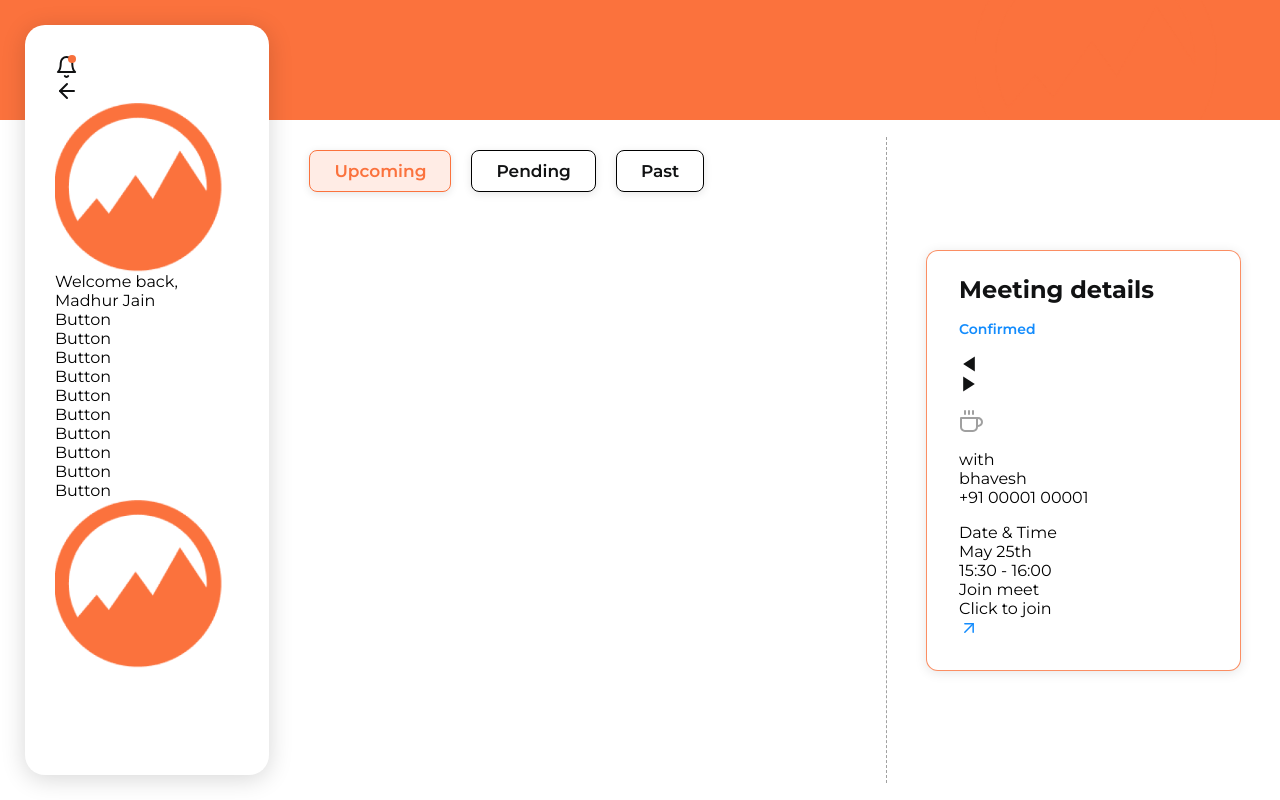
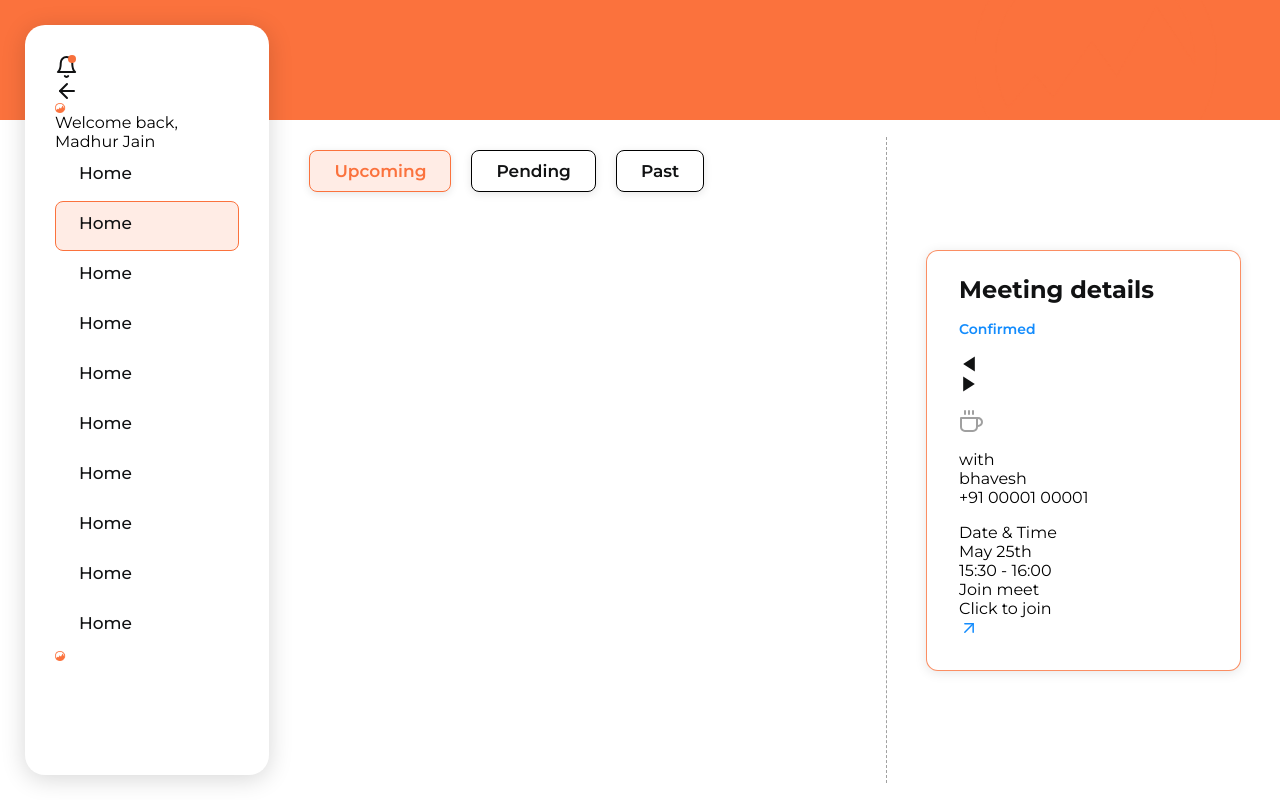
Before and after one commit to dvm-bitspilani/cel-conquest-2024, a React (Vite) app: page /dashboard/meetings in a window 1280 px wide. Built offline with nearby package versions, Linux system fonts and the light colour scheme.

Commit message:
style: sidebar button

```diff
--- a/src/components/Dashboard/Sidebar/Button/Button.jsx
+++ b/src/components/Dashboard/Sidebar/Button/Button.jsx
@@ -1,4 +1,10 @@
-const Button = () => {
-  return <div>Button</div>;
+import styles from "./button.module.scss";
+
+const Button = ({ active, text }) => {
+  return (
+    <div className={`${styles.Button} ${active ? styles.active : null}`}>
+      {text}
+    </div>
+  );
 };
 export default Button;
--- a/src/components/Dashboard/Sidebar/Button/button.module.scss
+++ b/src/components/Dashboard/Sidebar/Button/button.module.scss
@@ -0,0 +1,21 @@
+.Button {
+  padding: 12px 24px 12px 24px;
+  border-radius: 8px;
+  color: #111213;
+  font-size: 17px;
+  font-style: normal;
+  font-weight: 500;
+  height: 50px;
+  border: 0px solid #fb723d;
+  &:hover {
+    cursor: pointer;
+    border: 1px solid #fb723d;
+    padding: 11px 23px;
+  }
+}
+
+.active {
+  border: 1px solid #fb723d;
+  background: #ffece5;
+  padding: 11px 23px;
+}
--- a/src/components/Dashboard/Sidebar/Sidebar.jsx
+++ b/src/components/Dashboard/Sidebar/Sidebar.jsx
@@ -15,14 +15,14 @@ const Sidebar = () => {
       </div>
       <div>
         <div>
-          <img src={dashboard_mountain_circle} />
+          <img height={10} src={dashboard_mountain_circle} />
         </div>
         <p>Welcome back,</p>
         <p>Madhur Jain</p>
       </div>
       <div className={styles.topButtons}>
         <Button text="Home"></Button>
-        <Button text="Home"></Button>
+        <Button text="Home" active={true}></Button>
         <Button text="Home"></Button>
         <Button text="Home"></Button>
         <Button text="Home"></Button>
@@ -34,7 +34,7 @@ const Sidebar = () => {
         <Button text="Home"></Button>
         <Button text="Home"></Button>
       </div>
-      <img src={dashboard_mountain_circle} />
+      <img height={10} src={dashboard_mountain_circle} />
     </div>
   );
 };
--- a/src/components/Dashboard/Sidebar/sidebar.module.scss
+++ b/src/components/Dashboard/Sidebar/sidebar.module.scss
@@ -5,4 +5,12 @@
   border-radius: 20px;
   background: #fff;
   box-shadow: 0px 4px 24px 0px rgba(0, 0, 0, 0.16);
+  .topButtons {
+    display: flex;
+    flex-direction: column;
+  }
+  .bottomButtons {
+    display: flex;
+    flex-direction: column;
+  }
 }
```
